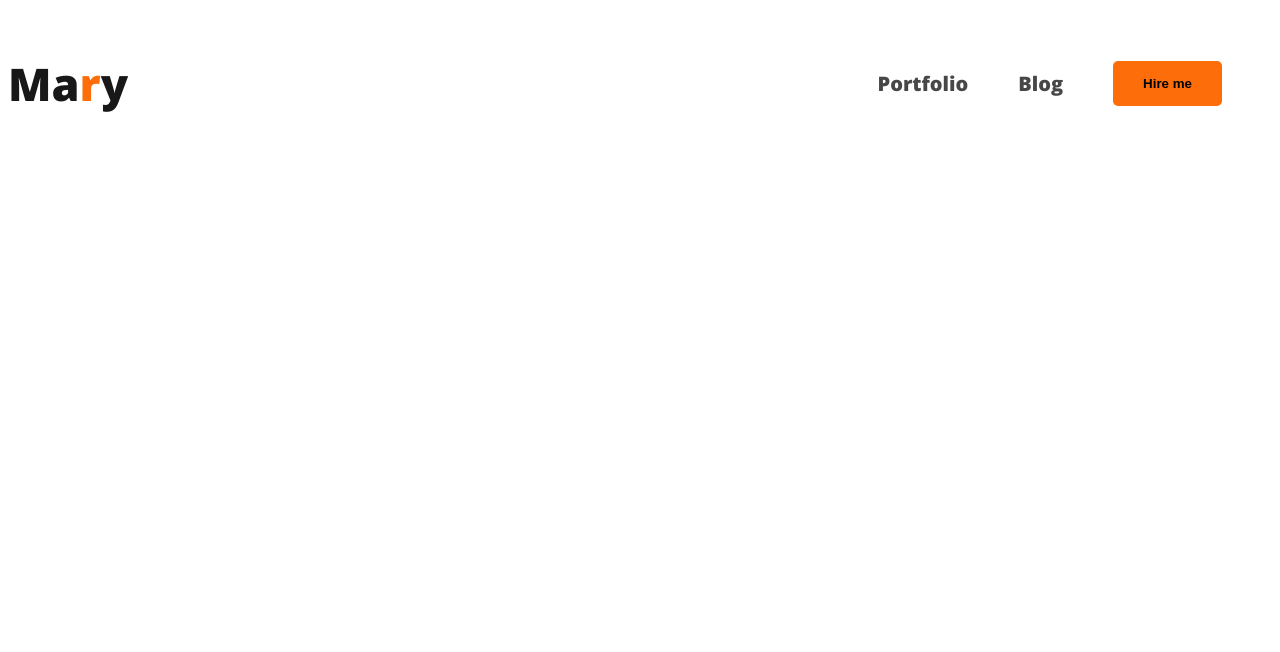
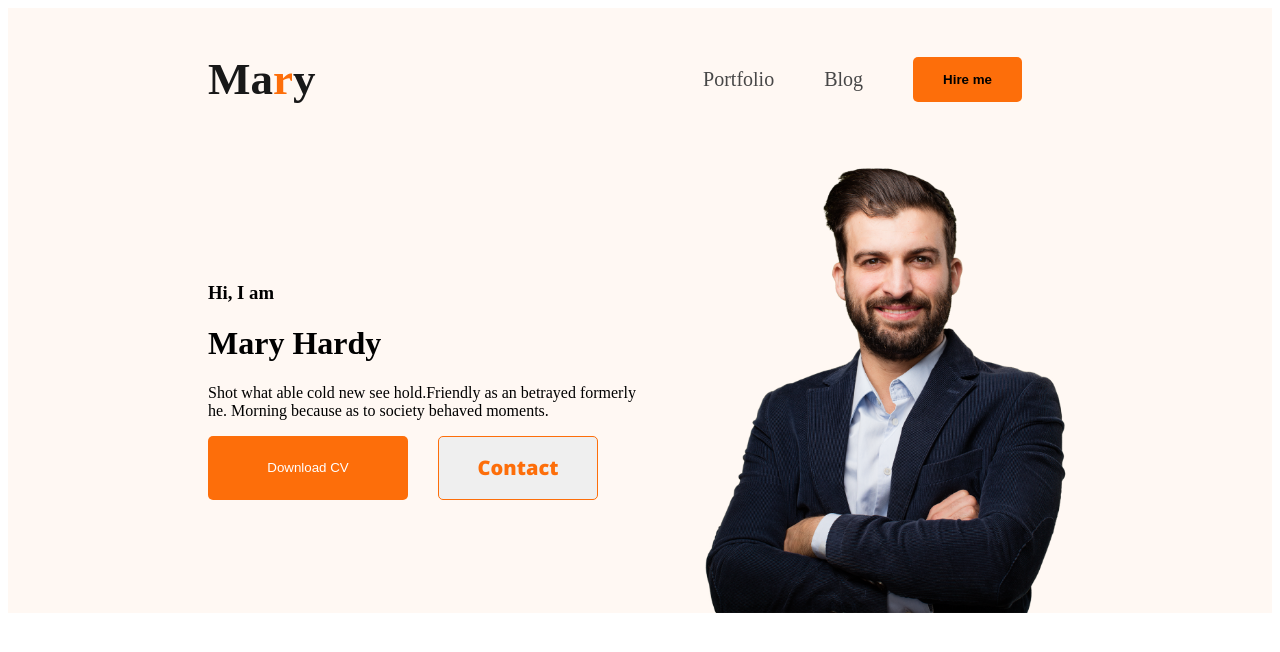
Before and after one commit to sabbir-hossen66/web-developer-portfolio, a plain HTML site: page index.html in a window 1280 px wide. Drawn offline with nearby package versions, Linux system fonts and the light colour scheme.

Commit message:
under header is done

```diff
--- a/index.html
+++ b/index.html
@@ -14,6 +14,7 @@
 </head>
 
 <body>
+    <header class="header">
         <nav class="navbar">
             <h3 class="heading">Ma<span class="text-orange">r</span>y</h3>
             <ul class="ul-line">
@@ -23,6 +24,33 @@
 
             </ul>
         </nav>
+        <div class="left-side">
+            <div>
+                <div>
+                    <h3>Hi, I am</h3>
+                    <h1 class="left-title">Mary Hardy</h1>
+                    <p>Shot what able cold new see hold.Friendly as an betrayed formerly<br>
+                        he. Morning because as to society
+                        behaved moments.</p>
+                </div>
+                <!-- button  -->
+                <div class="left-button">
+                    <div>
+
+                        <button class="download-btn">Download CV</button>
+                    </div>
+                    <button class="contact">Contact</button>
+                </div>
+            </div>
+
+            <!-- img -->
+
+
+            <img class="img" src="images/hardy.png" alt="">
+
+        </div>
+
+    </header>
     <main>
 
     </main>
--- a/styles/portfolio.css
+++ b/styles/portfolio.css
@@ -1,7 +1,7 @@
 /* font link */
-body {
+/* body {
     font-family: 'Open Sans', sans-serif;
-}
+} */
 
 .text-orange {
     color: #FD6E0A;
@@ -23,10 +23,15 @@ body {
 
 }
 
+.header {
+    background-color: #FFF8F3;
+}
+
 .navbar {
     display: flex;
     align-items: center;
     justify-content: space-between;
+    margin: 0 200px;
 }
 
 nav>ul {
@@ -49,3 +54,52 @@ nav a {
     color: var(--Dark-02, #474747);
     font-weight: normal;
 }
+
+.left-side {
+    margin: 0 200px;
+    display: flex;
+    align-items: center;
+    justify-content: space-between;
+
+}
+
+.left-button {
+    display: flex;
+}
+
+.download-btn {
+    border-radius: 5px;
+    background: #FD6E0A;
+    /* padding: 19px 51px; */
+    border: none;
+    color: white;
+    width: 200px;
+    height: 64px;
+    top: 589px;
+    left: 230px;
+    border-radius: 5px;
+    margin-right: 30px;
+
+}
+
+.contact {
+    width: 160px;
+    height: 64px;
+    flex-shrink: 0;
+    border-radius: 5px;
+    border: 1px solid #FD6E0A;
+
+    color: #FD6E0A;
+    text-align: center;
+    font-family: Open Sans;
+    font-size: 20px;
+    font-style: normal;
+    font-weight: 700;
+    line-height: normal;
+}
+
+.img {
+    width: 400px;
+    /* height: 676px;
+    flex-shrink: 0; */
+}
```
Lines whose indentation alone changed are shown as unchanged.
